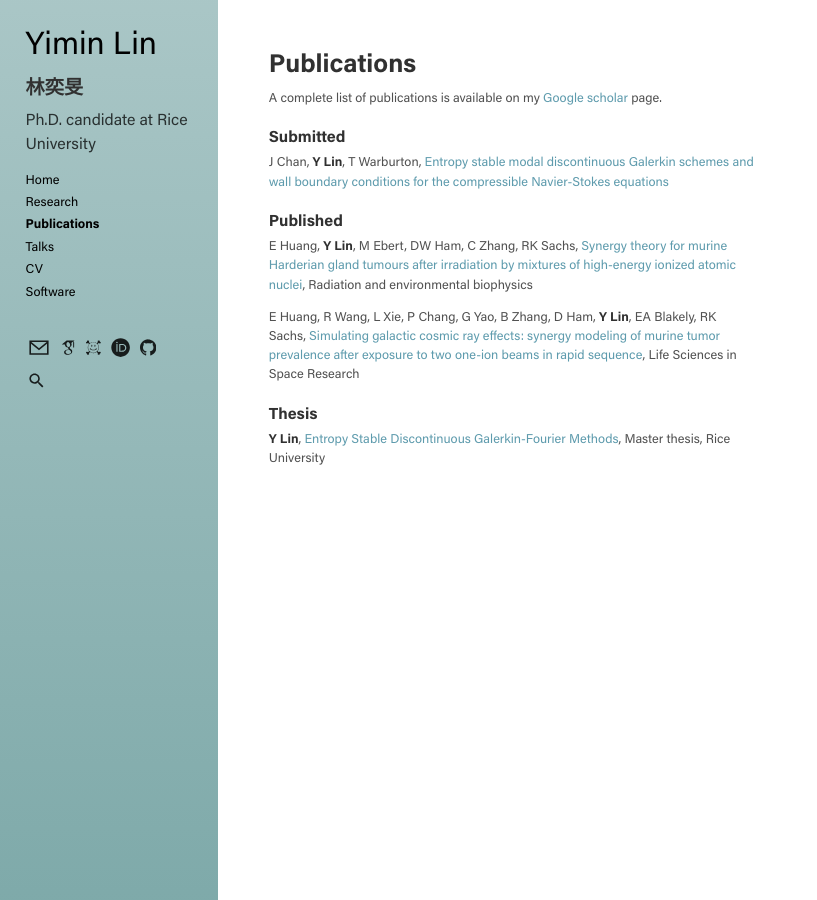
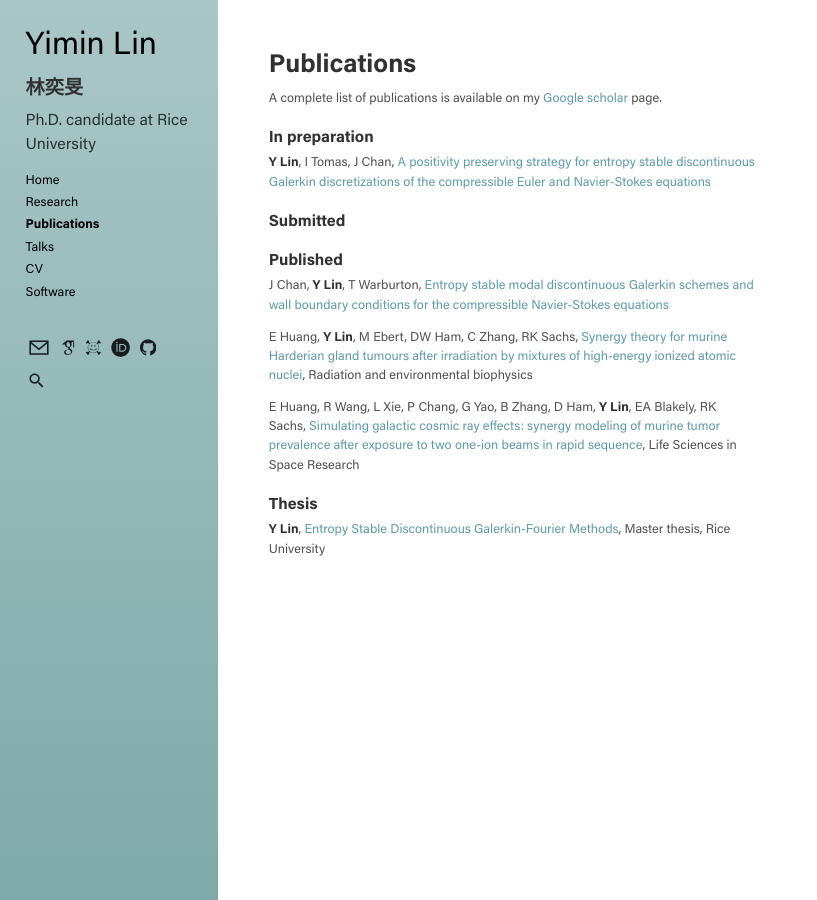
Before and after one commit to yiminllin/yiminllin.github.io, a Jekyll site: the page built from publications.md, in a window 1280 px wide. Shown: the whole page, without its empty margins (0-817 px from the left). Built offline with Jekyll 4.4.1, drawn with Linux system fonts in a browser that asks for light colours.

Commit message:
update Oct 2021

```diff
--- a/publications.md
+++ b/publications.md
@@ -8,11 +8,15 @@ sidebar_sort_order: 3
 
 A complete list of publications is available on my [Google scholar](https://scholar.google.com/citations?hl=en&user=yCrSttgAAAAJ) page.
 
+### In preparation
+**Y Lin**, I Tomas, J Chan, [A positivity preserving strategy for entropy stable discontinuous Galerkin discretizations of the compressible Euler and Navier-Stokes equations]()
+
 ### Submitted
-J Chan, **Y Lin**, T Warburton, [Entropy stable modal discontinuous Galerkin schemes and wall boundary conditions for
-the compressible Navier-Stokes equations](https://arxiv.org/pdf/2011.11089.pdf)
 
 ### Published
+J Chan, **Y Lin**, T Warburton, [Entropy stable modal discontinuous Galerkin schemes and wall boundary conditions for
+the compressible Navier-Stokes equations](https://www.sciencedirect.com/science/article/pii/S0021999121006185)
+
 E Huang, **Y Lin**, M Ebert, DW Ham, C Zhang, RK Sachs, [Synergy theory for murine Harderian gland tumours after
 irradiation by mixtures of high-energy ionized atomic nuclei](https://link.springer.com/article/10.1007/s00411-018-00774-x), Radiation and environmental biophysics
 
```
Also changed, not shown: talks.md (+3 -0 lines).
